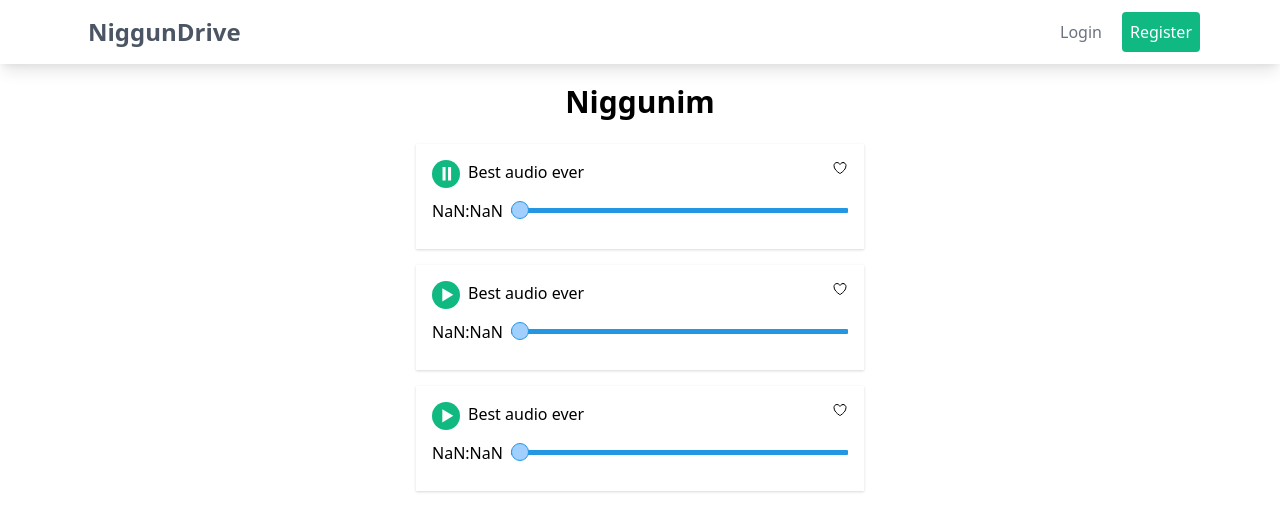
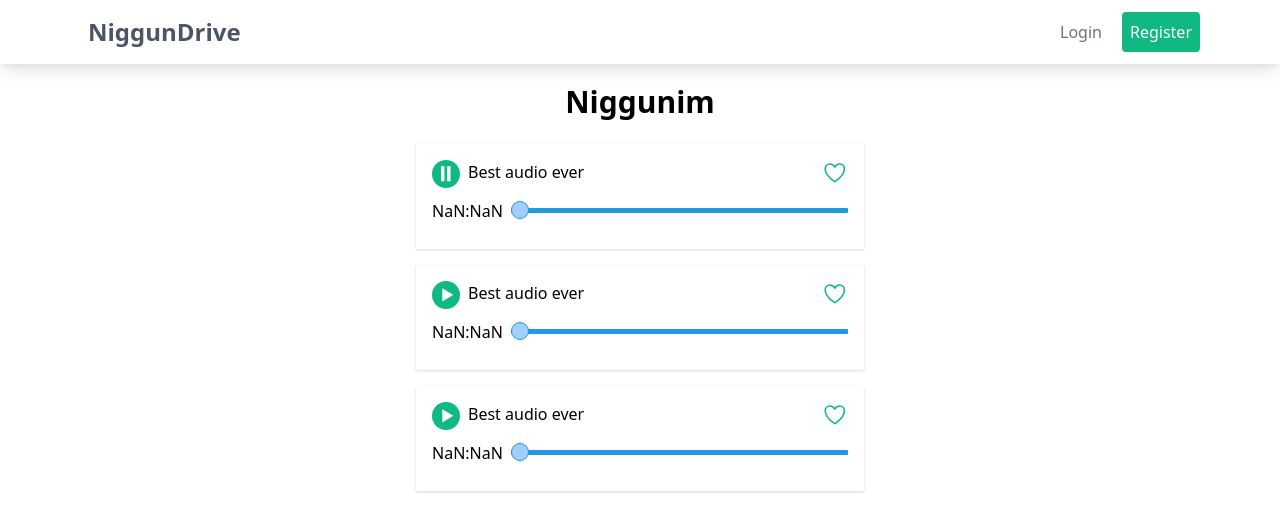
Before and after one commit to Shriever/NiggunDrive, a Next.js app in the folder web/: page / in a window 1280 px wide. Both pictures are taken after a click on the button 446 px from the left and 174 px from the top of the page. Shown: the top 532 px of the page. Built offline with nearby package versions, Linux system fonts and the light colour scheme.

Commit message:
added scale on hover

```diff
--- a/web/components/Niggun.tsx
+++ b/web/components/Niggun.tsx
@@ -108,6 +108,10 @@ const Niggun = () => {
   //   -webkit-gradient(linear, 0% 0%, 100% 0%, color-stop(${currentPercentage}, #fff), color-stop(${currentPercentage}, #777))
   // `;
 
+  const isLiked = false;
+  const handleLike = () => {};
+  const handleUnlike = () => {};
+
   return (
     <div suppressHydrationWarning={true}>
       <div className='shadow mb-4 p-4'>
@@ -116,7 +120,19 @@ const Niggun = () => {
             <PlayPause isPlaying={isPlaying} onPlayPauseClick={setIsPlaying} />
             <h4>{track.title}</h4>
           </div>
-          {true ? <IoHeartOutline /> : <IoHeart />}
+          {isLiked ? (
+            <IoHeart
+              onClick={handleUnlike}
+              className='text-green-500 cursor-pointer'
+              size={'1.6em'}
+            />
+          ) : (
+            <IoHeartOutline
+              onClick={handleLike}
+              className='text-green-500 cursor-pointer transform hover:scale-110'
+              size={'1.6em'}
+            />
+          )}
         </div>
 
         <div className='flex items-center'>
--- a/web/components/PlayPause.tsx
+++ b/web/components/PlayPause.tsx
@@ -13,10 +13,10 @@ const PlayPause = ({ isPlaying, onPlayPauseClick }: Props) => {
       onClick={() => {
         onPlayPauseClick(!isPlaying);
       }}
-      className='rounded-full bg-green-500 w-7 h-7 flex items-center justify-center text-white text-lg mr-2'
+      className='rounded-full bg-green-500 w-7 h-7 flex items-center justify-center text-white text-lg mr-2 transform hover:scale-110'
     >
       {isPlaying ? (
-        <IoPauseSharp className="pl-0.5" size={size} />
+        <IoPauseSharp size={size} />
       ) : (
         <IoPlaySharp className="pl-1" size={size} />
       )}
```
